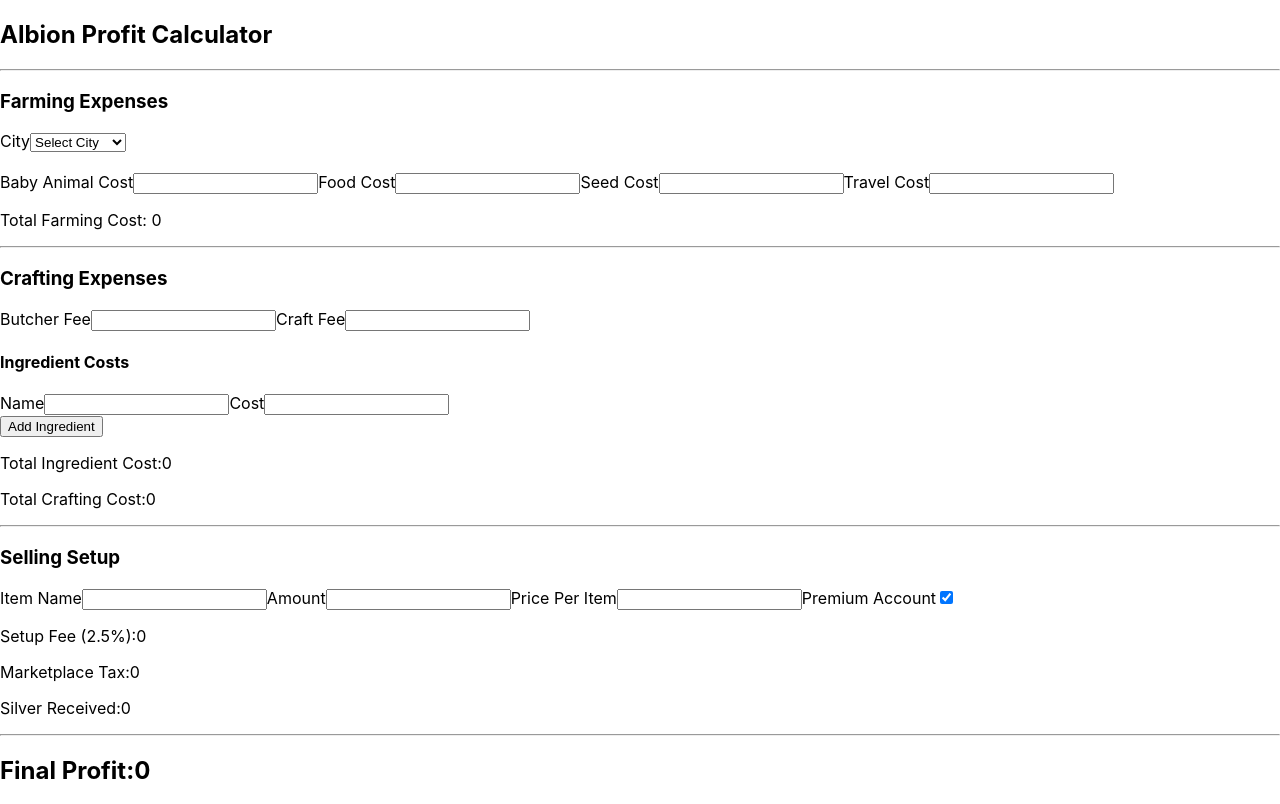
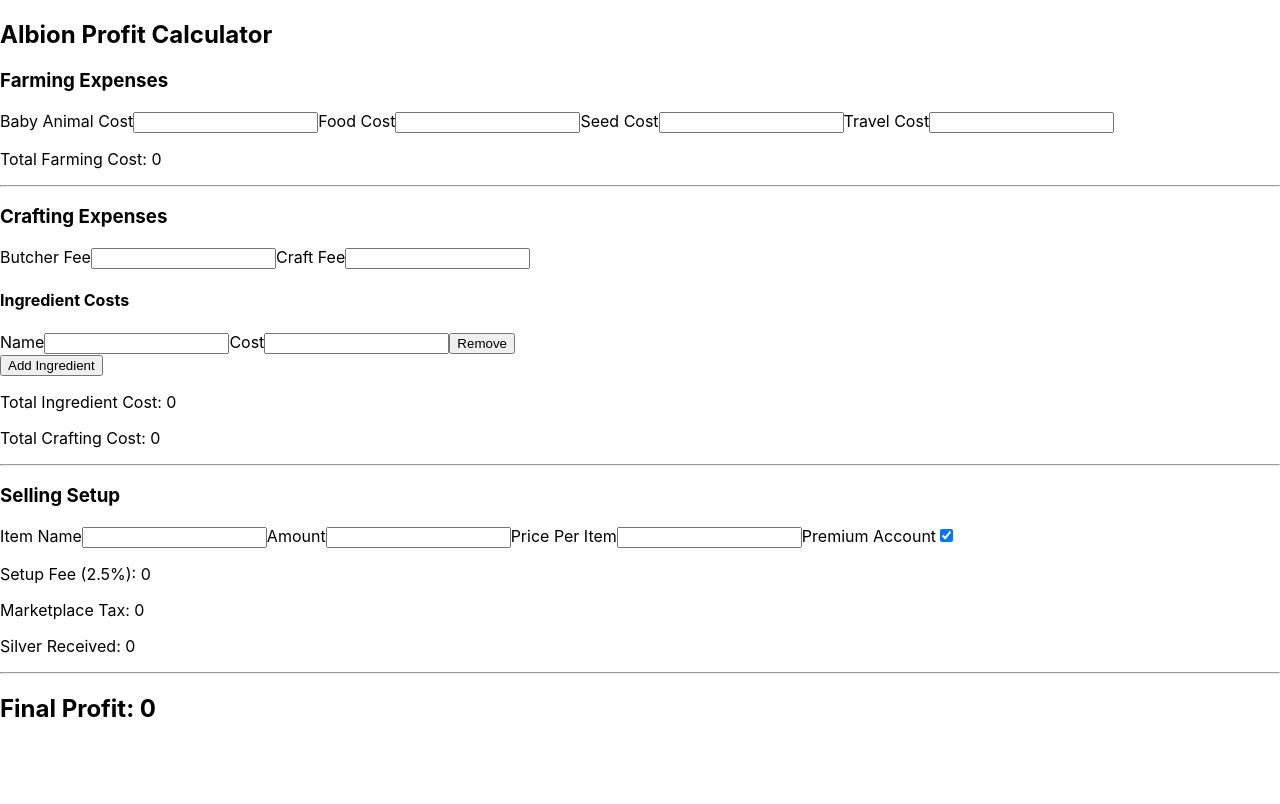
Before and after one commit to lqmnfhmee/albion-profit-calculator, a React (Create React App) app: page / in a window 1280 px wide. Built offline with nearby package versions, Linux system fonts and the light colour scheme.

Commit message:
Seperate each part into their own files

```diff
--- /dev/null
+++ b/src/components/CraftingExpenses.jsx
@@ -0,0 +1,103 @@
+function CraftingExpenses({
+    butcherFee,
+    setButcherFee,
+    craftFee,
+    setCraftFee,
+    ingredients,
+    updateIngredient,
+    addIngredient,
+    removeIngredient,
+    ingredientCostTotal,
+    totalCraftingCost
+}) {
+
+    return (
+
+        <div>
+
+            <h3>Crafting Expenses</h3>
+
+            Butcher Fee
+
+            <input
+                value={butcherFee}
+                onChange={(e) =>
+                    setButcherFee(e.target.value)
+                }
+            />
+
+            Craft Fee
+
+            <input
+                value={craftFee}
+                onChange={(e) =>
+                    setCraftFee(e.target.value)
+                }
+            />
+
+            <h4>Ingredient Costs</h4>
+
+            {
+
+                ingredients.map((ingredient, index) => (
+
+                    <div key={index}>
+
+                        Name
+
+                        <input
+                            value={ingredient.name}
+                            onChange={(e) =>
+                                updateIngredient(
+                                    index,
+                                    "name",
+                                    e.target.value
+                                )
+                            }
+                        />
+
+                        Cost
+
+                        <input
+                            type="number"
+                            value={ingredient.cost}
+                            onChange={(e) =>
+                                updateIngredient(
+                                    index,
+                                    "cost",
+                                    e.target.value
+                                )
+                            }
+                        />
+
+                        <button
+                            onClick={() =>
+                                removeIngredient(index)
+                            }
+                        >
+                            Remove
+                        </button>
+
+                    </div>
+
+                ))
+
+            }
+
+            <button onClick={addIngredient}>
+                Add Ingredient
+            </button>
+
+            <p>Total Ingredient Cost: {ingredientCostTotal}</p>
+
+            <p>Total Crafting Cost: {totalCraftingCost}</p>
+
+            <hr />
+
+        </div>
+
+    );
+
+}
+
+export default CraftingExpenses;
--- /dev/null
+++ b/src/components/FarmingExpenses.jsx
@@ -0,0 +1,67 @@
+function FarmingExpenses({
+    babyAnimalCost,
+    setBabyAnimalCost,
+    foodCost,
+    setFoodCost,
+    seedCost,
+    setSeedCost,
+    travelCost,
+    setTravelCost,
+    totalFarmingCost
+}) {
+
+    return (
+
+        <div>
+
+            <h3>Farming Expenses</h3>
+
+
+
+            Baby Animal Cost
+
+            <input
+                value={babyAnimalCost}
+                onChange={(e) =>
+                    setBabyAnimalCost(e.target.value)
+                }
+            />
+
+            Food Cost
+
+            <input
+                value={foodCost}
+                onChange={(e) =>
+                    setFoodCost(e.target.value)
+                }
+            />
+
+            Seed Cost
+
+            <input
+                value={seedCost}
+                onChange={(e) =>
+                    setSeedCost(e.target.value)
+                }
+            />
+
+            Travel Cost
+
+            <input
+                value={travelCost}
+                onChange={(e) =>
+                    setTravelCost(e.target.value)
+                }
+            />
+
+            <p>Total Farming Cost: {totalFarmingCost}</p>
+
+            <hr />
+
+        </div>
+
+    );
+
+}
+
+export default FarmingExpenses;
--- a/src/components/ProfitCalculator.jsx
+++ b/src/components/ProfitCalculator.jsx
@@ -1,10 +1,11 @@
 import { useState } from "react";
 
+import FarmingExpenses from "./FarmingExpenses";
+import CraftingExpenses from "./CraftingExpenses";
+import SellingSetup from "./SellingSetup";
+import ProfitSummary from "./ProfitSummary";
+
 function ProfitCalculator() {
-
-    // --------------------
-    // FARMING SECTION
-    // --------------------
 
     const [city, setCity] = useState("");
 
@@ -13,16 +14,19 @@
     const [seedCost, setSeedCost] = useState("");
     const [travelCost, setTravelCost] = useState("");
 
-    // --------------------
-    // CRAFTING SECTION
-    // --------------------
-
     const [butcherFee, setButcherFee] = useState("");
     const [craftFee, setCraftFee] = useState("");
 
     const [ingredients, setIngredients] = useState([
         { name: "", cost: "" }
     ]);
+
+    const [itemName, setItemName] = useState("");
+    const [amount, setAmount] = useState("");
+    const [pricePerItem, setPricePerItem] = useState("");
+
+    const [isPremium, setIsPremium] = useState(true);
+
 
     const updateIngredient = (index, field, value) => {
 
@@ -31,6 +35,7 @@
         updated[index][field] = value;
 
         setIngredients(updated);
+
     };
 
     const addIngredient = () => {
@@ -42,6 +47,17 @@
 
     };
 
+    const removeIngredient = (index) => {
+
+        const updated = ingredients.filter(
+            (_, i) => i !== index
+        );
+
+        setIngredients(updated);
+
+    };
+
+
     const ingredientCostTotal =
         ingredients.reduce(
             (total, item) =>
@@ -49,19 +65,6 @@
             0
         );
 
-    // --------------------
-    // SELLING SECTION
-    // --------------------
-
-    const [itemName, setItemName] = useState("");
-    const [amount, setAmount] = useState("");
-    const [pricePerItem, setPricePerItem] = useState("");
-
-    const [isPremium, setIsPremium] = useState(true);
-
-    // --------------------
-    // CALCULATIONS
-    // --------------------
 
     const totalFarmingCost =
         Number(babyAnimalCost || 0) +
@@ -69,40 +72,41 @@
         Number(seedCost || 0) +
         Number(travelCost || 0);
 
+
     const totalCraftingCost =
         Number(butcherFee || 0) +
         Number(craftFee || 0) +
         ingredientCostTotal;
 
+
     const grossRevenue =
         Number(amount || 0) *
         Number(pricePerItem || 0);
 
+
     const setupFee =
         grossRevenue * 0.025;
+
 
     const taxRate =
         isPremium ? 0.04 : 0.08;
 
+
     const marketplaceTax =
         grossRevenue * taxRate;
+
 
     const silverReceived =
         grossRevenue -
         setupFee -
         marketplaceTax;
 
-    const totalCost =
-        totalFarmingCost +
-        totalCraftingCost;
 
     const finalProfit =
         silverReceived -
-        totalCost;
+        totalFarmingCost -
+        totalCraftingCost;
 
-    // --------------------
-    // UI
-    // --------------------
 
     return (
 
@@ -110,198 +114,55 @@
 
             <h2>Albion Profit Calculator</h2>
 
-            <hr />
-
-            <h3>Farming Expenses</h3>
-
-            City
-
-            <select
-                value={city}
-                onChange={(e) =>
-                    setCity(e.target.value)
-                }
-            >
-
-                <option value="">Select City</option>
-                <option>Thetford</option>
-                <option>Martlock</option>
-                <option>Fort Sterling</option>
-                <option>Lymhurst</option>
-                <option>Bridgewatch</option>
-                <option>Brecillien</option>
-                <option>Caerleon</option>
-
-            </select>
-
-            <br /><br />
-
-            Baby Animal Cost
-            <input
-                onChange={e =>
-                    setBabyAnimalCost(e.target.value)
-                }
+            <FarmingExpenses
+                city={city}
+                setCity={setCity}
+                babyAnimalCost={babyAnimalCost}
+                setBabyAnimalCost={setBabyAnimalCost}
+                foodCost={foodCost}
+                setFoodCost={setFoodCost}
+                seedCost={seedCost}
+                setSeedCost={setSeedCost}
+                travelCost={travelCost}
+                setTravelCost={setTravelCost}
+                totalFarmingCost={totalFarmingCost}
             />
 
-            Food Cost
-            <input
-                onChange={e =>
-                    setFoodCost(e.target.value)
-                }
+            <CraftingExpenses
+                butcherFee={butcherFee}
+                setButcherFee={setButcherFee}
+                craftFee={craftFee}
+                setCraftFee={setCraftFee}
+                ingredients={ingredients}
+                updateIngredient={updateIngredient}
+                addIngredient={addIngredient}
+                removeIngredient={removeIngredient}
+                ingredientCostTotal={ingredientCostTotal}
+                totalCraftingCost={totalCraftingCost}
             />
 
-            Seed Cost
-            <input
-                onChange={e =>
-                    setSeedCost(e.target.value)
-                }
+            <SellingSetup
+                itemName={itemName}
+                setItemName={setItemName}
+                amount={amount}
+                setAmount={setAmount}
+                pricePerItem={pricePerItem}
+                setPricePerItem={setPricePerItem}
+                isPremium={isPremium}
+                setIsPremium={setIsPremium}
+                setupFee={setupFee}
+                marketplaceTax={marketplaceTax}
+                silverReceived={silverReceived}
             />
 
-            Travel Cost
-            <input
-                onChange={e =>
-                    setTravelCost(e.target.value)
-                }
+            <ProfitSummary
+                finalProfit={finalProfit}
             />
-
-            <p>Total Farming Cost: {totalFarmingCost}</p>
-
-            <hr />
-
-            <h3>Crafting Expenses</h3>
-
-            Butcher Fee
-            <input
-                onChange={e =>
-                    setButcherFee(e.target.value)
-                }
-            />
-
-            Craft Fee
-            <input
-                onChange={e =>
-                    setCraftFee(e.target.value)
-                }
-            />
-
-            <h4>Ingredient Costs</h4>
-
-            {
-
-                ingredients.map((ingredient, index) => (
-
-                    <div key={index}>
-
-                        Name
-
-                        <input
-                            value={ingredient.name}
-                            onChange={(e) =>
-                                updateIngredient(
-                                    index,
-                                    "name",
-                                    e.target.value
-                                )
-                            }
-                        />
-
-                        Cost
-
-                        <input
-                            type="number"
-                            value={ingredient.cost}
-                            onChange={(e) =>
-                                updateIngredient(
-                                    index,
-                                    "cost",
-                                    e.target.value
-                                )
-                            }
-                        />
-
-                    </div>
-
-                ))
-
-            }
-
-            <button onClick={addIngredient}>
-                Add Ingredient
-            </button>
-
-            <p>
-                Total Ingredient Cost:
-                {ingredientCostTotal}
-            </p>
-
-            <p>
-                Total Crafting Cost:
-                {totalCraftingCost}
-            </p>
-
-            <hr />
-
-            <h3>Selling Setup</h3>
-
-            Item Name
-
-            <input
-                onChange={e =>
-                    setItemName(e.target.value)
-                }
-            />
-
-            Amount
-
-            <input
-                onChange={e =>
-                    setAmount(e.target.value)
-                }
-            />
-
-            Price Per Item
-
-            <input
-                onChange={e =>
-                    setPricePerItem(e.target.value)
-                }
-            />
-
-            Premium Account
-
-            <input
-                type="checkbox"
-                checked={isPremium}
-                onChange={() =>
-                    setIsPremium(!isPremium)
-                }
-            />
-
-            <p>
-                Setup Fee (2.5%):
-                {setupFee.toFixed(0)}
-            </p>
-
-            <p>
-                Marketplace Tax:
-                {marketplaceTax.toFixed(0)}
-            </p>
-
-            <p>
-                Silver Received:
-                {silverReceived.toFixed(0)}
-            </p>
-
-            <hr />
-
-            <h2>
-                Final Profit:
-                {finalProfit.toFixed(0)}
-            </h2>
 
         </div>
 
     );
+
 }
 
 export default ProfitCalculator;
--- /dev/null
+++ b/src/components/ProfitSummary.jsx
@@ -0,0 +1,17 @@
+function ProfitSummary({ finalProfit }) {
+
+    return (
+
+        <div>
+
+            <h2>
+                Final Profit: {finalProfit.toFixed(0)}
+            </h2>
+
+        </div>
+
+    );
+
+}
+
+export default ProfitSummary;
--- /dev/null
+++ b/src/components/SellingSetup.jsx
@@ -0,0 +1,72 @@
+function SellingSetup({
+    itemName,
+    setItemName,
+    amount,
+    setAmount,
+    pricePerItem,
+    setPricePerItem,
+    isPremium,
+    setIsPremium,
+    setupFee,
+    marketplaceTax,
+    silverReceived
+}) {
+
+    return (
+
+        <div>
+
+            <h3>Selling Setup</h3>
+
+            Item Name
+
+            <input
+                value={itemName}
+                onChange={(e) =>
+                    setItemName(e.target.value)
+                }
+            />
+
+            Amount
+
+            <input
+                value={amount}
+                onChange={(e) =>
+                    setAmount(e.target.value)
+                }
+            />
+
+            Price Per Item
+
+            <input
+                value={pricePerItem}
+                onChange={(e) =>
+                    setPricePerItem(e.target.value)
+                }
+            />
+
+            Premium Account
+
+            <input
+                type="checkbox"
+                checked={isPremium}
+                onChange={() =>
+                    setIsPremium(!isPremium)
+                }
+            />
+
+            <p>Setup Fee (2.5%): {setupFee.toFixed(0)}</p>
+
+            <p>Marketplace Tax: {marketplaceTax.toFixed(0)}</p>
+
+            <p>Silver Received: {silverReceived.toFixed(0)}</p>
+
+            <hr />
+
+        </div>
+
+    );
+
+}
+
+export default SellingSetup;
```
